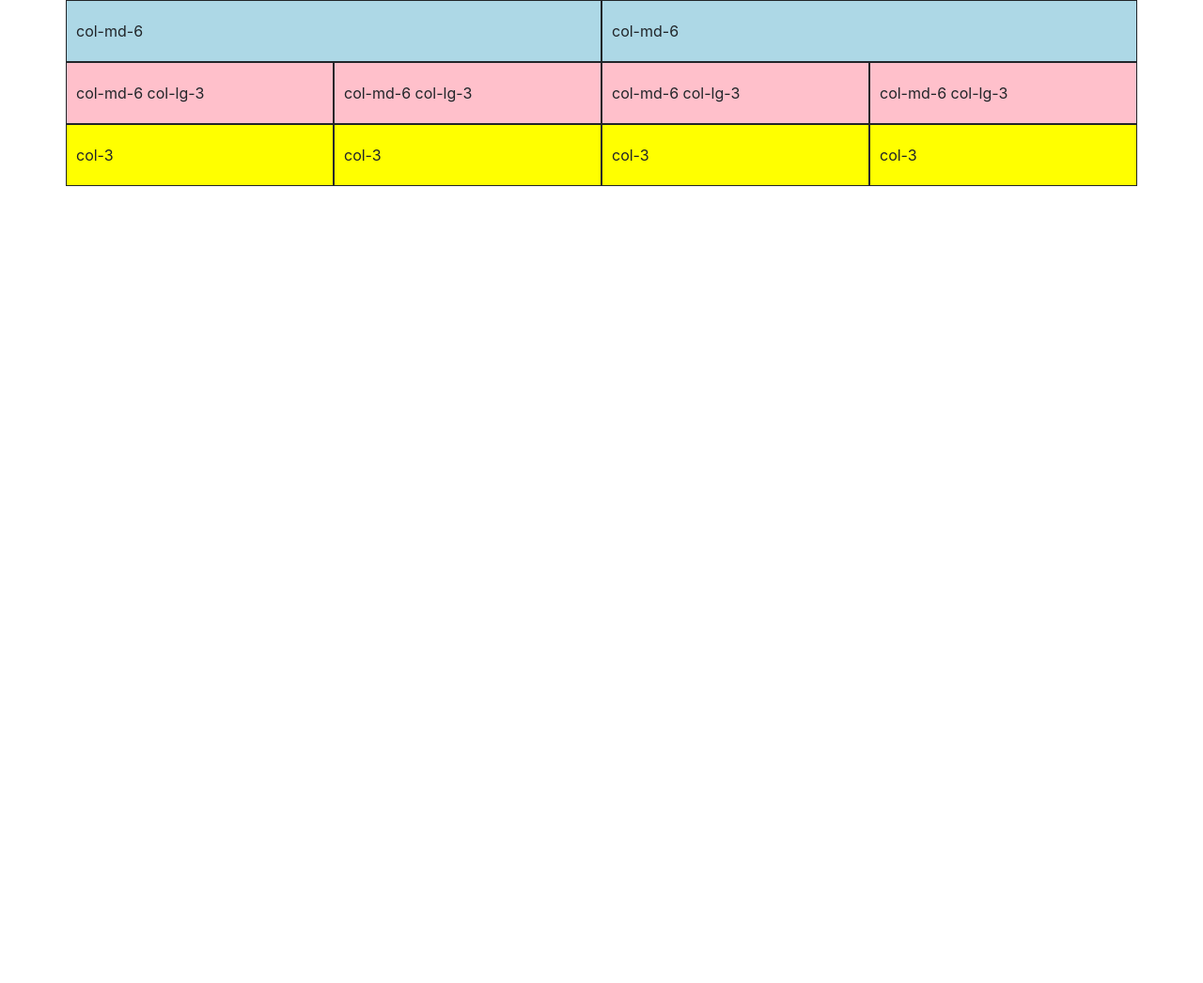
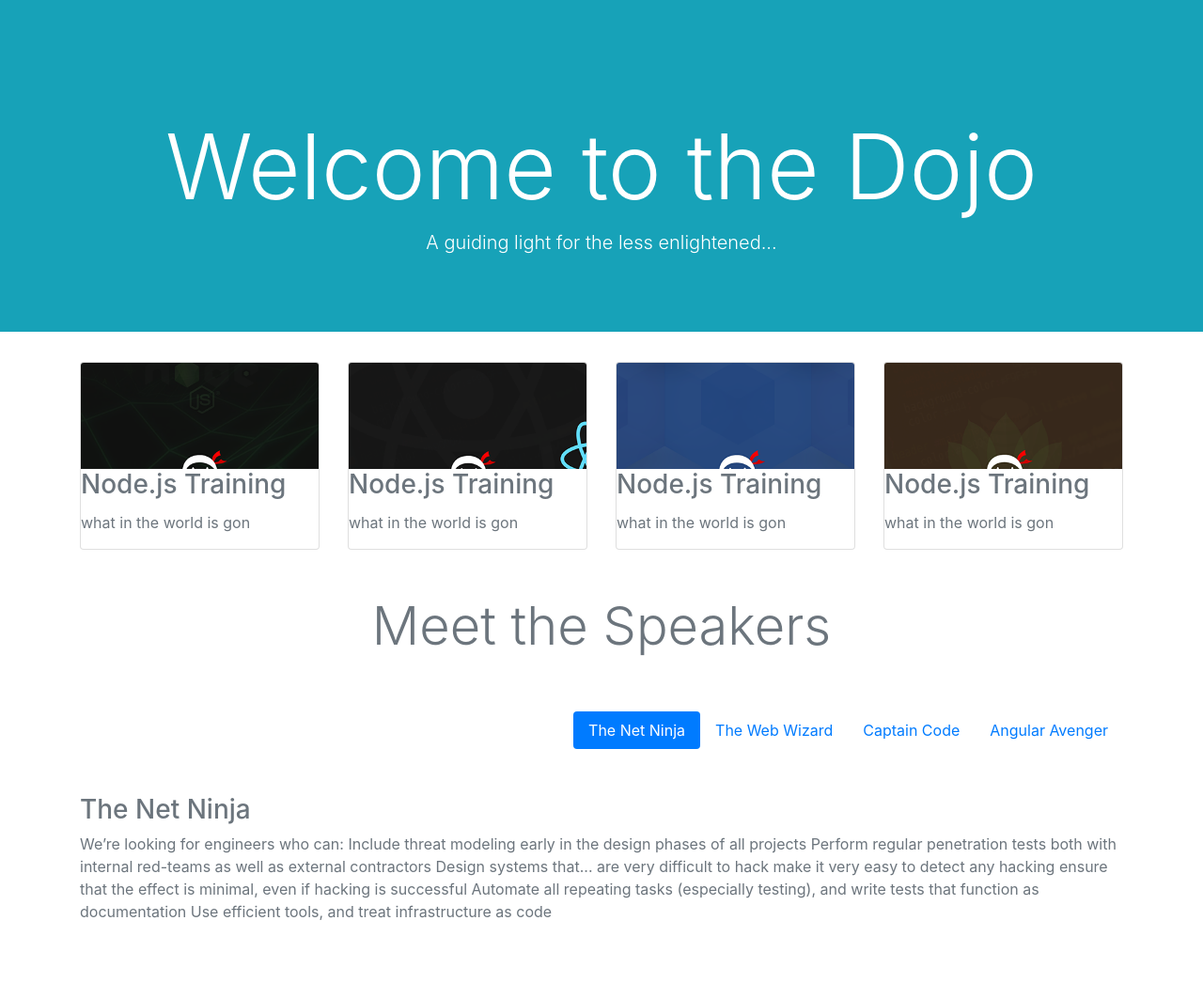
Before and after one commit to karllundgren/bootstrap_tut, a plain HTML site: page index.html in a window 1280 px wide. Shown: the whole page at 94% size. Before the commit the page ends 800 px from the top, so only its background shows below. Drawn offline with nearby package versions, Linux system fonts and the light colour scheme.

Commit message:
Added main content

```diff
--- a/index.html
+++ b/index.html
@@ -7,36 +7,146 @@
 
     <!-- Bootstrap CSS -->
     <link rel="stylesheet" href="https://stackpath.bootstrapcdn.com/bootstrap/4.3.1/css/bootstrap.min.css" integrity="sha384-ggOyR0iXCbMQv3Xipma34MD+dH/1fQ784/j6cY/iJTQUOhcWr7x9JvoRxT2MZw1T" crossorigin="anonymous">
-<style>
-    .row div{padding:20px 10px; border:1px solid;}
-</style>
+
     <title>Hello, world!</title>
   </head>
   <body>
 
+    <nav class="navbar navbar-toggleable-sm bg-info navbar-inverse">
+        <div class="container">
+            <button class="navbar-toggler" data-toggle="collapse" data-target="#mainNav">
+                <span class="navbar-toggler-icon"></span>
+            </button>
+            <div class="collapse navbar-collapse" id="mainNav"></div>
+        </div>
+    </nav>
 
-    <div class="container">
 
-        <div class="row" style="background: lightblue">
-            <div class="col-md-6">col-md-6</div>
-            <div class="col-md-6">col-md-6</div>
+    <div class="jumbotron jumbotron-fluid bg-info text-white text-center" >
+        <div class="container">
+
+
+            <h1 class="display-1">Welcome to the Dojo</h1>
+            <p class="lead">A guiding light for the less enlightened...</p>
+        </div>
+    </div>
+
+    <div class="container text-muted">
+
+        <div class="row">
+            <div class="col-md-6 col-lg-3">
+                <div class="card">
+                    <img src="img/node.png" class="card-img-top img-fluid">
+                    <div class="card-block">
+                        <h3 class="card-title">Node.js Training</h3>
+                        <p>what in the world is gon</p>
+                    </div>
+                </div>
+            </div>
+
+
+            <div class="col-md-6 col-lg-3">
+                <div class="card">
+                    <img src="img/react.png" class="card-img-top img-fluid">
+                    <div class="card-block">
+                        <h3 class="card-title">Node.js Training</h3>
+                        <p>what in the world is gon</p>
+                    </div>
+                </div>
+            </div>
+
+
+            <div class="col-md-6 col-lg-3">
+                <div class="card">
+                    <img src="img/webpack.png" class="card-img-top img-fluid">
+                    <div class="card-block">
+                        <h3 class="card-title">Node.js Training</h3>
+                        <p>what in the world is gon</p>
+                    </div>
+                </div>
+            </div>
+
+            <div class="col-md-6 col-lg-3">
+                <div class="card">
+                    <img src="img/mongo.png" class="card-img-top img-fluid">
+                    <div class="card-block">
+                        <h3 class="card-title">Node.js Training</h3>
+                        <p>what in the world is gon</p>
+                    </div>
+                </div>
+            </div>
+
         </div>
 
-        <div class="row" style="background: pink">
-            <div class="col-md-6 col-lg-3">col-md-6 col-lg-3</div>
-            <div class="col-md-6 col-lg-3">col-md-6 col-lg-3</div>
-            <div class="col-md-6 col-lg-3">col-md-6 col-lg-3</div>
-            <div class="col-md-6 col-lg-3">col-md-6 col-lg-3</div>
+        <h2 class="display-4 text-center py-5">Meet the Speakers</h2>
+        <nav class="nav justify-content-end nav-pills flex-column flex-md-row">
+           <a href="#ninja" class="nav-link active" data-toggle="tab">The Net Ninja</a>
+           <a href="#wizard" class="nav-link" data-toggle="tab">The Web Wizard</a>
+           <a href="#captain" class="nav-link" data-toggle="tab">Captain Code</a>
+           <a href="#avenger" class="nav-link" data-toggle="tab">Angular Avenger</a>
+        </nav>
+        <div class="tab-content py-5">
+            <div class="tab-pane active" id="ninja">
+
+                <h3>The Net Ninja</h3>
+                <p>We’re looking for engineers who can:
+                    Include threat modeling early in the design phases of all projects
+                    Perform regular penetration tests both with internal red-teams as well as external contractors
+                    Design systems that...
+                    are very difficult to hack
+                    make it very easy to detect any hacking
+                    ensure that the effect is minimal, even if hacking is successful
+                    Automate all repeating tasks (especially testing), and write tests that function as documentation
+                    Use efficient tools, and treat infrastructure as code</p>
+            </div>
+
+            <div class="tab-pane" id="wizard">
+
+                <h3>The Web Wizard</h3>
+                <p>We’re looking for engineers who can:
+                    Include threat modeling early in the design phases of all projects
+                    Perform regular penetration tests both with internal red-teams as well as external contractors
+                    Design systems that...
+                    are very difficult to hack
+                    make it very easy to detect any hacking
+                    ensure that the effect is minimal, even if hacking is successful
+                    Automate all repeating tasks (especially testing), and write tests that function as documentation
+                    Use efficient tools, and treat infrastructure as code</p>
+            </div>
+
+            <div class="tab-pane" id="captain">
+
+                <h3>Code Captain</h3>
+                <p>We’re looking for engineers who can:
+                    Include threat modeling early in the design phases of all projects
+                    Perform regular penetration tests both with internal red-teams as well as external contractors
+                    Design systems that...
+                    are very difficult to hack
+                    make it very easy to detect any hacking
+                    ensure that the effect is minimal, even if hacking is successful
+                    Automate all repeating tasks (especially testing), and write tests that function as documentation
+                    Use efficient tools, and treat infrastructure as code</p>
+            </div>
+
+            <div class="tab-pane" id="avenger">
+
+                <h3>Angular Avenger</h3>
+                <p>We’re looking for engineers who can:
+                    Include threat modeling early in the design phases of all projects
+                    Perform regular penetration tests both with internal red-teams as well as external contractors
+                    Design systems that...
+                    are very difficult to hack
+                    make it versdASDASDASDASDy easy to detect any hacking
+                    ensure that the effect is minimal, even if hacking is successful
+                    Automate all repeating tasks (especially testing), and write tests that function as documentation
+                    Use efficient tools, and treat infrastructure as code</p>
+            </div>
         </div>
 
+    </div>
 
-        <div class="row" style="background: yellow">
-            <div class="col-3">col-3</div>
-            <div class="col-3">col-3</div>
-            <div class="col-3">col-3</div>
-            <div class="col-3">col-3</div>
-        </div>
-    </div>
+
+
 
 
     <!-- Optional JavaScript -->
```
Also changed, not shown: img/mongo.png (added), img/node.png (added), img/react.png (added), img/webpack.png (added).
